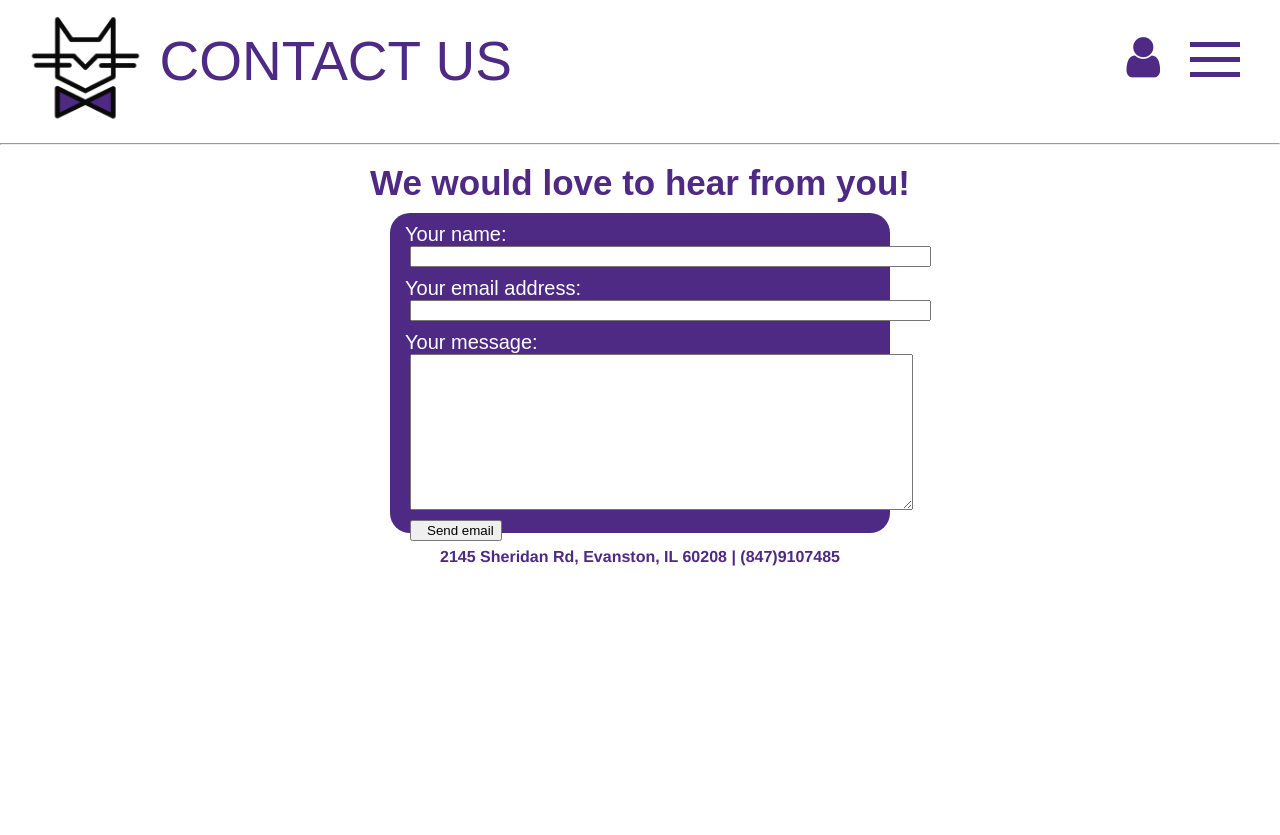
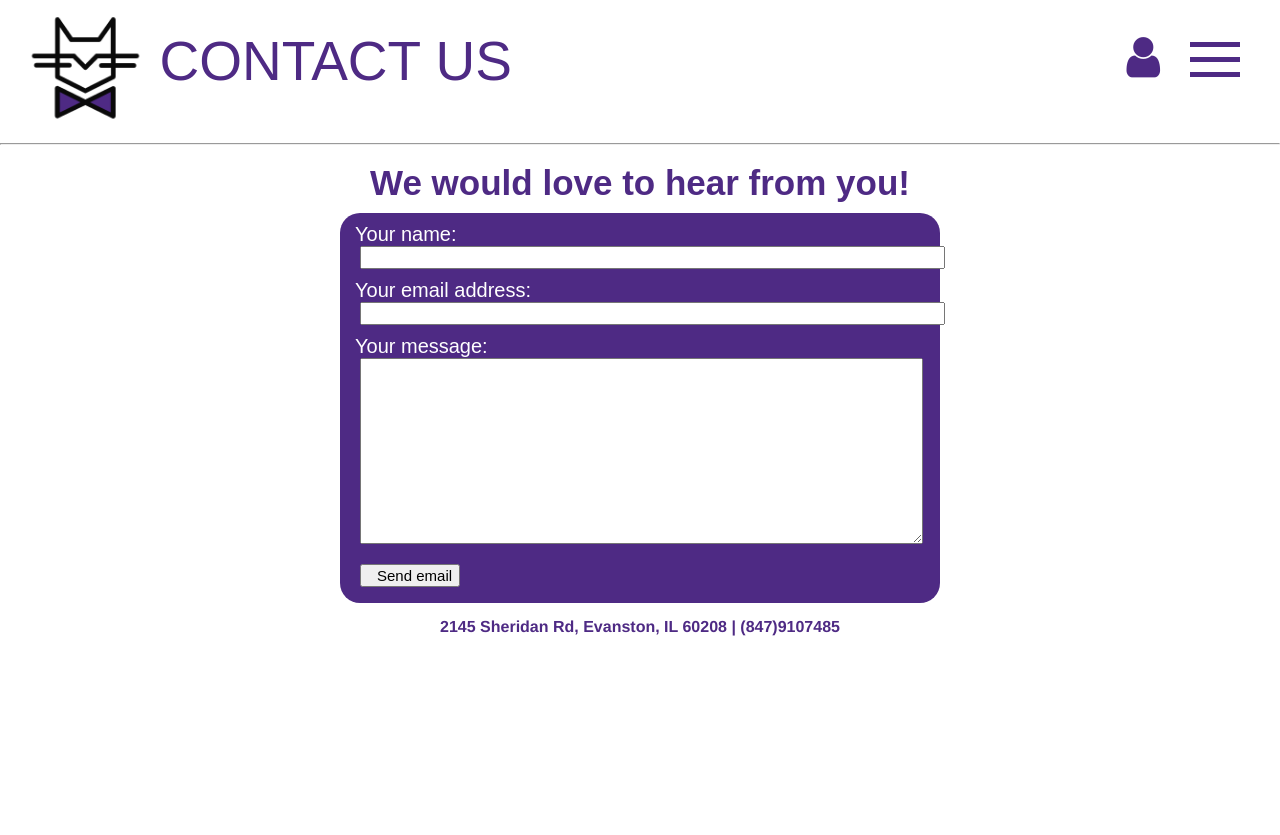
Before and after one commit to twoolardFreelance/healthycare, a PHP site: page /contactus.html in a window 1280 px wide. Shown: the top 835 px of the page. Run offline with PHP 8.4, Linux system fonts and the light colour scheme; some libraries are stand-ins or nearby versions.

Commit message:
Update styling.css

```diff
--- a/styling.css
+++ b/styling.css
@@ -389,11 +389,12 @@ padding-top: 10px;
 
 .box_design{
  margin-left: 20px;
+ font-size: 15px;
 }
 
 .centered_box{
-  height: 320px;
-  width: 500px;
+  height: 390px;
+  width: 600px;
   border-radius: 20px;
   margin: auto;
   background-color: #4E2A84;
@@ -408,8 +409,9 @@ padding-top: 10px;
 }
 
 #submit_button{
-  margin:  10px 20px;
+  margin:  20px 0px 0px 20px;
   padding-left: 15px;
+  font-size: 15px;
 }
 
 
```
